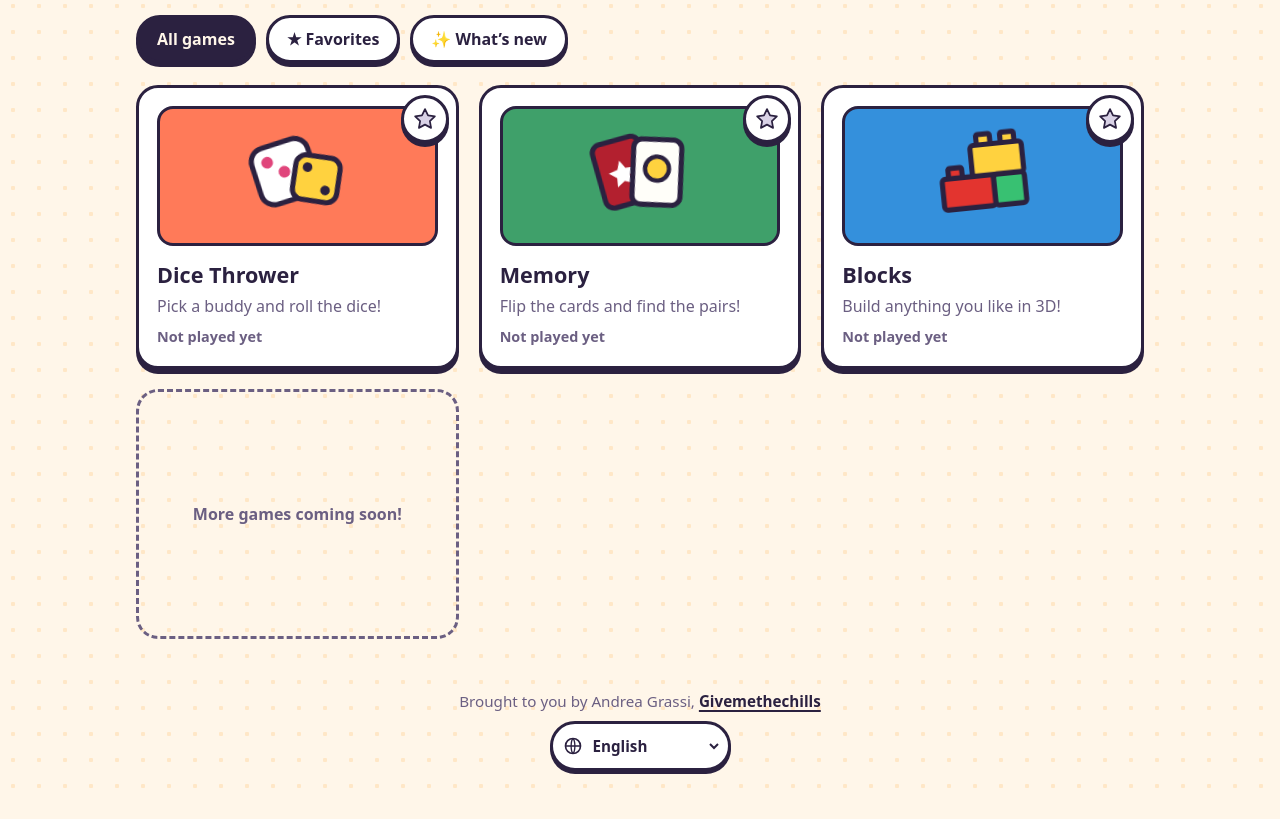
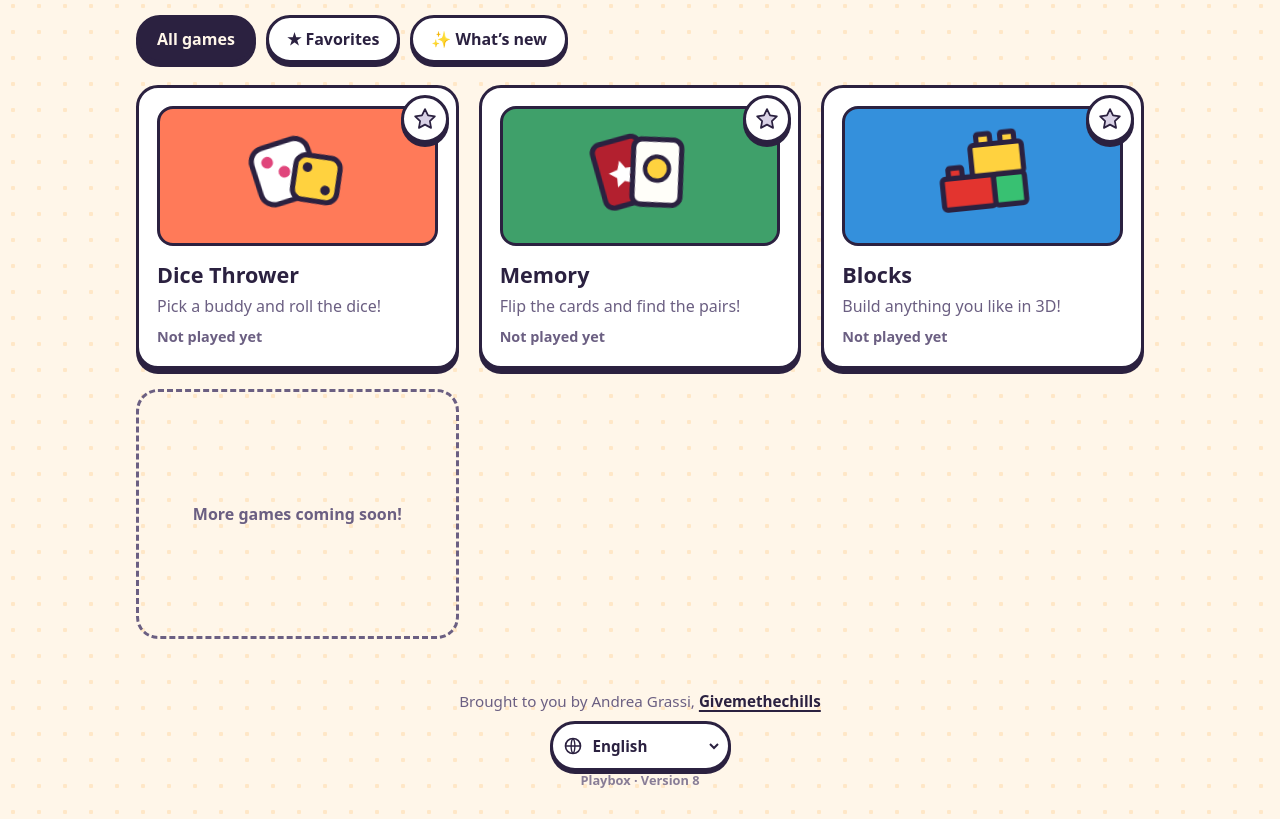
Before and after one commit to andrea-sdl/kids-playbox, a website with bundled scripts: page index.html in a window 1280 px wide. Shown: the part 111-930 px from the top of the page. Before the commit the page ends 902 px from the top, so only its background shows below. Built offline with nearby package versions, Linux system fonts and the light colour scheme.

Commit message:
Show the version number in every page footer
The footer shows the version the page is running (from the changelog, which a test keeps in step with sw.js), so it's easy to tell whether a device has the latest release.

```diff
--- a/shared/base.css
+++ b/shared/base.css
@@ -202,6 +202,13 @@ button {
   margin: 0 0 10px;
 }
 
+.app-version {
+  margin: 12px 0 0;
+  font-size: 0.8rem;
+  font-weight: 700;
+  opacity: 0.8;
+}
+
 .lang-picker {
   display: inline-flex;
   align-items: center;
--- a/shared/changelog.js
+++ b/shared/changelog.js
@@ -7,6 +7,13 @@
 // text:   a translation key (see shared/i18n.js).
 
 export const RELEASES = [
+  {
+    version: 8,
+    date: '2026-09-27',
+    changes: [
+      { target: 'app', type: 'new', text: 'changes.v8.version' },
+    ],
+  },
   {
     version: 7,
     date: '2026-09-27',
--- a/shared/chrome.js
+++ b/shared/chrome.js
@@ -14,6 +14,20 @@ const UPDATE_CHECK_MS = 30 * 60 * 1000;
 export function setupLanguage() {
   translatePage();
   mountLanguagePicker();
+  showVersion();
+}
+
+// The version this page is running, in the footer. If it's older than the
+// newest release, this copy hasn't updated yet.
+function showVersion() {
+  const footer = document.querySelector('.site-footer');
+  if (!footer) {
+    return;
+  }
+  const version = document.createElement('p');
+  version.className = 'app-version';
+  version.textContent = `Playbox · ${t('whatsNew.version', { version: latestVersion() })}`;
+  footer.append(version);
 }
 
 // Each page sets <html data-root="..."> to the relative path of the site root,
--- a/shared/i18n.js
+++ b/shared/i18n.js
@@ -357,6 +357,7 @@ addStrings({
     'common.fullscreen': 'Full screen',
     'common.exitFullscreen': 'Exit full screen',
     'changes.v6.fullscreen': 'Every game has a full-screen button, to use the whole phone or tablet screen.',
+    'changes.v8.version': 'The bottom of every page shows the version number, so you can tell if you have the latest.',
     'changes.v7.focus': 'Full screen now uses the whole screen: the top bar goes away and its buttons move into the game.',
     'changes.v7.blocksPhones': 'Fits phones better: one palette at a time, a small time-of-day button, and tools on the side when the phone is sideways.',
     'changes.v6.whatsNew': '“What’s new” shows which games were added or updated.',
@@ -387,6 +388,7 @@ addStrings({
     'common.fullscreen': 'Schermo intero',
     'common.exitFullscreen': 'Esci dallo schermo intero',
     'changes.v6.fullscreen': 'Ogni gioco ha un pulsante per lo schermo intero, per usare tutto lo schermo di telefono o tablet.',
+    'changes.v8.version': 'In fondo a ogni pagina c’è il numero di versione, così vedi se hai l’ultima.',
     'changes.v7.focus': 'Lo schermo intero ora usa tutto lo schermo: la barra in alto sparisce e i suoi pulsanti passano dentro il gioco.',
     'changes.v7.blocksPhones': 'Va meglio sui telefoni: una tavolozza alla volta, un pulsante piccolo per l’ora del giorno e gli strumenti di lato col telefono in orizzontale.',
     'changes.v6.whatsNew': '“Novità” mostra quali giochi sono stati aggiunti o aggiornati.',
@@ -417,6 +419,7 @@ addStrings({
     'common.fullscreen': 'Pantalla completa',
     'common.exitFullscreen': 'Salir de pantalla completa',
     'changes.v6.fullscreen': 'Cada juego tiene un botón de pantalla completa, para usar toda la pantalla del teléfono o la tableta.',
+    'changes.v8.version': 'Al final de cada página aparece el número de versión, para saber si tienes la última.',
     'changes.v7.focus': 'La pantalla completa ahora usa toda la pantalla: la barra de arriba desaparece y sus botones pasan al juego.',
     'changes.v7.blocksPhones': 'Se ve mejor en teléfonos: una paleta a la vez, un botón pequeño para la hora del día y las herramientas a un lado con el teléfono en horizontal.',
     'changes.v6.whatsNew': '“Novedades” muestra qué juegos se añadieron o actualizaron.',
@@ -447,6 +450,7 @@ addStrings({
     'common.fullscreen': 'Tela cheia',
     'common.exitFullscreen': 'Sair da tela cheia',
     'changes.v6.fullscreen': 'Cada jogo tem um botão de tela cheia, para usar a tela toda do celular ou tablet.',
+    'changes.v8.version': 'O fim de cada página mostra o número da versão, para você saber se tem a mais nova.',
     'changes.v7.focus': 'A tela cheia agora usa a tela toda: a barra de cima some e os botões dela vão para dentro do jogo.',
     'changes.v7.blocksPhones': 'Fica melhor no celular: uma paleta por vez, um botão pequeno para a hora do dia e as ferramentas de lado com o celular deitado.',
     'changes.v6.whatsNew': '“Novidades” mostra quais jogos foram adicionados ou atualizados.',
@@ -477,6 +481,7 @@ addStrings({
     'common.fullscreen': 'Vollbild',
     'common.exitFullscreen': 'Vollbild beenden',
     'changes.v6.fullscreen': 'Jedes Spiel hat einen Vollbild-Knopf, um den ganzen Bildschirm von Handy oder Tablet zu nutzen.',
+    'changes.v8.version': 'Unten auf jeder Seite steht die Versionsnummer, damit du siehst, ob du die neueste hast.',
     'changes.v7.focus': 'Vollbild nutzt jetzt den ganzen Bildschirm: Die obere Leiste verschwindet und ihre Knöpfe wandern ins Spiel.',
     'changes.v7.blocksPhones': 'Passt besser aufs Handy: immer nur eine Palette, ein kleiner Knopf für die Tageszeit und die Werkzeuge an der Seite, wenn das Handy quer liegt.',
     'changes.v6.whatsNew': '„Neuigkeiten“ zeigt, welche Spiele neu sind oder aktualisiert wurden.',
--- a/sw.js
+++ b/sw.js
@@ -10,7 +10,7 @@
 // The file lists live in offline.json. Bump VERSION on every release so
 // players get the update on their next visit.
 
-const VERSION = 'playbox-v7';
+const VERSION = 'playbox-v8';
 const MANIFEST_URL = './offline.json';
 
 async function fetchManifest() {
```
